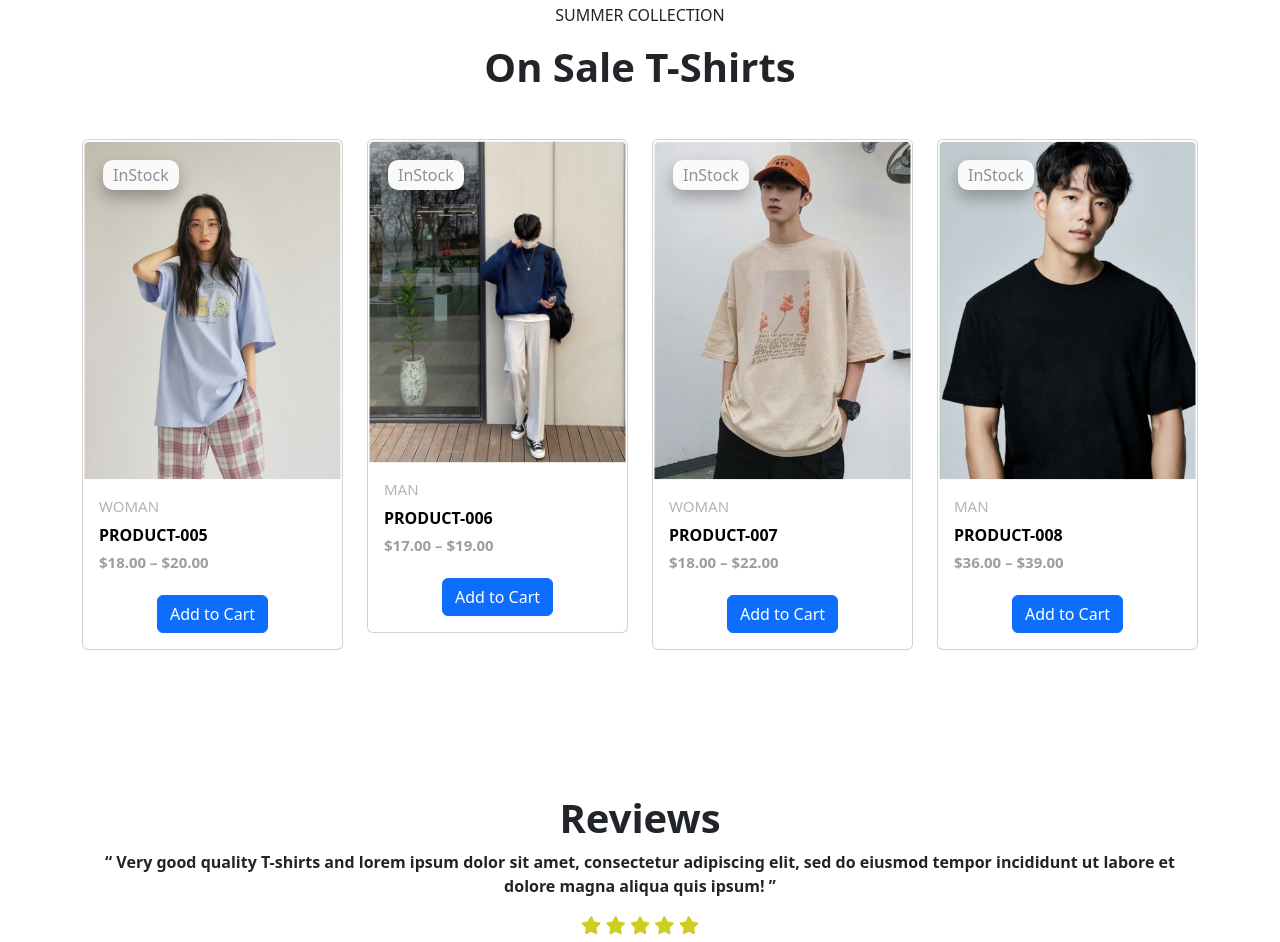
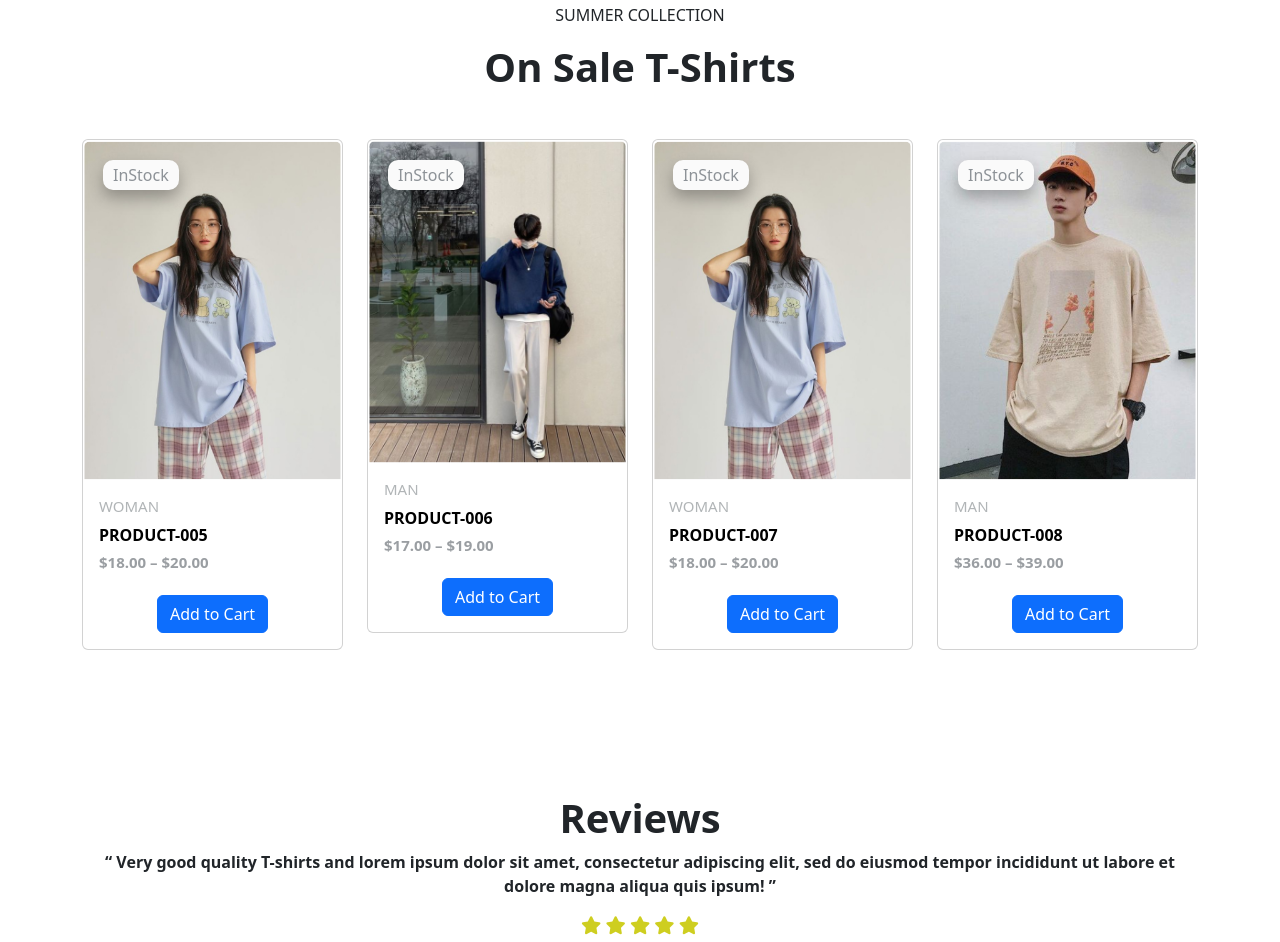
Before and after one commit to Chickyyy123/shirt_ecommerce.github.io, a plain HTML site: page index.html in a window 1280 px wide. Shown: the part 3513-4455 px from the top of the page. Drawn offline with nearby package versions, Linux system fonts and the light colour scheme.

Commit message:
Update index.html

```diff
--- a/index.html
+++ b/index.html
@@ -558,7 +558,7 @@
               <div class="card w-100">
                 <div class="image">
                   <img
-                    src="assets/image/product8.png"
+                    src="assets/image/Product7.png"
                     class="card-img-top w-100"
                     alt="product_image"
                   />
@@ -575,7 +575,7 @@
                 <div class="card-body">
                   <h5 class="gender">WOMAN</h5>
                   <p class="card-text text-start fw-bold fs-6">PRODUCT-007</p>
-                  <h4 class="price">$18.00 – $22.00</h4>
+                  <h4 class="price">$18.00 – $20.00</h4>
                   <a href="#" class="btn btn-primary mt-3">Add to Cart</a>
                 </div>
               </div>
@@ -594,7 +594,7 @@
               <div class="card w-100">
                 <div class="image">
                   <img
-                    src="assets/image/product10.png"
+                    src="assets/image/Product8.png"
                     class="card-img-top w-100"
                     alt="product_image"
                   />
```
